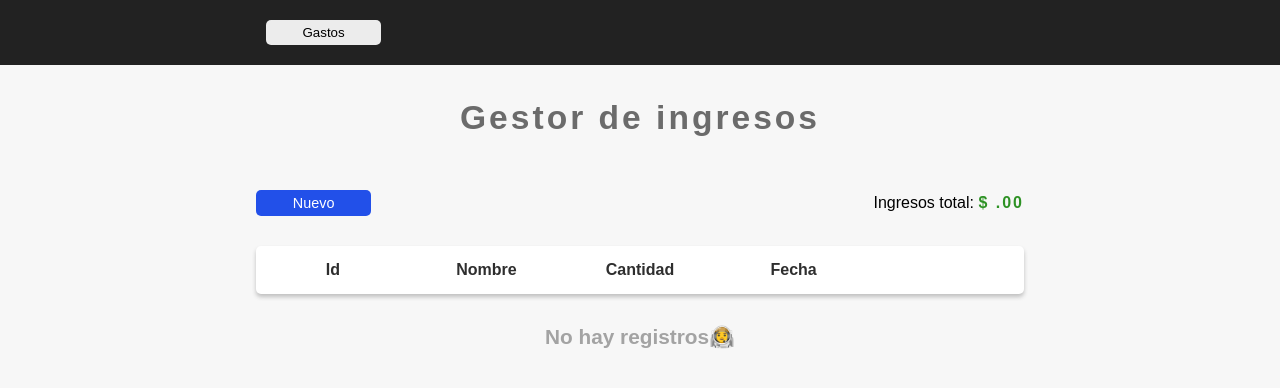
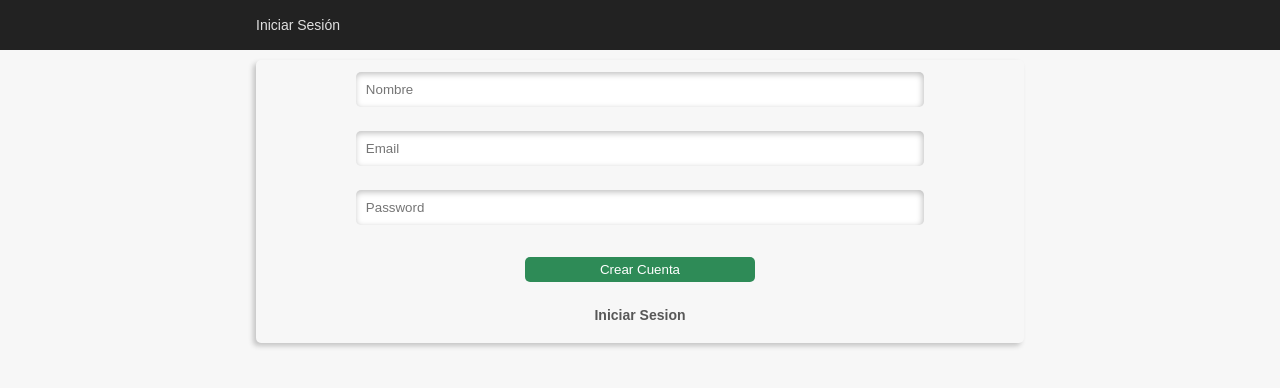
Before and after one commit to DavidVeVe/inex, a React (Create React App) app: page /auth in a window 1280 px wide. Shown: the top 388 px of the page. Built offline with nearby package versions, Linux system fonts and the light colour scheme.

Commit message:
[add] auth component, ready to integrate with firebase

```diff
--- a/src/App.js
+++ b/src/App.js
@@ -1,22 +1,39 @@
-import React, { useState } from "react";
+import React, { useState, Component, Fragment } from "react";
+import { Route, Switch, Redirect } from "react-router-dom";
 
 import "./App.css";
 
 import Manager from "./components/Manager/Manager";
+import Auth from "./containers/Auth/Auth";
 import Layout from "./hoc/Layout/Layout";
 
-function App() {
-  const [showMenu, setShowMenu] = useState(false);
+class App extends Component {
+  state = {
+    showMenu: false,
+  };
+  // const [showMenu, setShowMenu] = useState(false);
 
-  const showMenuHandler = () => {
-    setShowMenu(!showMenu);
+  // const showMenuHandler = () => {
+  //   setShowMenu(!showMenu);
+  // };
+
+  showMenuHandler = () => {
+    this.setState({ showMenu: !this.state.showMenu });
   };
 
-  return (
-    <Layout showMenu={showMenu}>
-      <Manager menuClicked={showMenuHandler} />
-    </Layout>
-  );
+  render() {
+    let routes;
+
+    this.props.authenticated
+      ? (routes = <Route path="/" component={Manager} />)
+      : (routes = <Route path="/auth" component={Auth} />);
+
+    return (
+      <Layout showMenu={this.state.showMenu}>
+        <Switch>{routes}</Switch>
+      </Layout>
+    );
+  }
 }
 
 export default App;
--- a/src/components/Manager/Manager.js
+++ b/src/components/Manager/Manager.js
@@ -13,7 +13,6 @@ import DeletePopup from "../DeletePopup/DeletePopup";
 import menuIcon from "../../assets/icons/menu.png";
 
 const itemsManager = (props) => {
-  console.log(props.formIsValid);
   return (
     <section className="expenseList__container">
       <DeletePopup />
--- a/src/components/Navigation/Toolbar/Toolbar.js
+++ b/src/components/Navigation/Toolbar/Toolbar.js
@@ -1,34 +1,55 @@
 import React from "react";
 import { connect } from "react-redux";
+import { Link } from "react-router-dom";
 
 import * as actions from "../../../store/actions";
 
-import "./Toolbar.css";
-
 import Button from "../../UI/Button/Button";
+import classes from "./Toolbar.module.css";
 
 const Toolbar = (props) => {
   return (
     <nav
-      className={["toolbar__container", props.showMenu ? "showMenu" : ""].join(
-        " "
-      )}
+      className={[
+        classes.toolbar__container,
+        props.showMenu ? classes.showMenu : "",
+      ].join(" ")}
     >
-      <div className="toolbar__buttons">
-        <div className="toolbar__controls">
-          {props.incomeVersion ? (
-            <Button clicked={props.setVersion} width="30%" btnType="white">
-              Gastos
-            </Button>
+      <div className={classes.toolbar__buttons}>
+        {props.authenticated ? (
+          <div className={classes.toolbar__controls}>
+            {props.incomeVersion ? (
+              <Button clicked={props.setVersion} width="30%" btnType="white">
+                Gastos
+              </Button>
+            ) : (
+              <Button clicked={props.setVersion} width="30%" btnType="white">
+                Ingresos
+              </Button>
+            )}
+          </div>
+        ) : null}
+        <div className={classes.authenticateBtns}>
+          {!props.authenticated ? (
+            <Link
+              to="/auth"
+              className={classes.authenticateBtn}
+              clicked="ohla"
+              btnType="white"
+              width="35%"
+            >
+              Iniciar Sesión
+            </Link>
           ) : (
-            <Button
-              clicked={props.setVersion}
-              className="boton"
-              width="30%"
+            <Link
+              to="/"
+              className={classes.authenticateBtn}
+              clicked="ohla"
               btnType="white"
+              width="35%"
             >
-              Ingresos
-            </Button>
+              Cerrar Sesión
+            </Link>
           )}
         </div>
       </div>
--- a/src/components/Navigation/Toolbar/Toolbar.css
+++ b/src/components/Navigation/Toolbar/Toolbar.module.css
@@ -1,5 +1,6 @@
 .toolbar__container {
   width: 100%;
+  height: 50px;
   background-color: #222222;
   box-sizing: border-box;
   display: flex;
@@ -10,16 +11,32 @@
   width: 60%;
   display: flex;
   align-items: center;
-  justify-content: space-between;
+  justify-content: left;
 }
 
-div {
-  width: 50%;
+.toolbar__controls {
+  width: 85%;
 }
 
 .toolbar__controls > * {
   margin: 20px 10px;
   padding: 5px;
+}
+
+.authenticateBtns {
+  display: flex;
+  justify-content: space-evenly;
+}
+
+.authenticateBtn {
+  color: #e0e0e0;
+  font-size: 14px;
+  text-decoration: none;
+  width: 100%;
+}
+
+.authenticateBtn:hover {
+  color: #aaaaaa;
 }
 
 @media (max-width: 900px) {
--- a/src/components/UI/Input/Input.js
+++ b/src/components/UI/Input/Input.js
@@ -77,6 +77,7 @@ const input = (props) => {
           onChange={props.changed}
           value={props.value}
         >
+          {console.log(props.value)}
           {props.elementConfig.options.map((option) => {
             return (
               <option key={option.value} value={option.value}>
--- /dev/null
+++ b/src/containers/Auth/Auth.js
@@ -0,0 +1,123 @@
+import React, { Component } from "react";
+
+import Input from "../../components/UI/Input/Input";
+import Button from "../../components/UI/Button/Button";
+import classes from "./Auth.module.css";
+
+class Auth extends Component {
+  state = {
+    controls: {
+      name: {
+        elementType: "input",
+        elementConfig: {
+          type: "text",
+          placeholder: "Nombre",
+        },
+        value: "",
+        validation: {
+          required: true,
+        },
+        valid: false,
+        touched: false,
+      },
+      email: {
+        elementType: "input",
+        elementConfig: {
+          type: "email",
+          placeholder: "Email",
+        },
+        value: "",
+        validation: {
+          required: true,
+          isEmail: true,
+        },
+        valid: false,
+        touched: false,
+      },
+      password: {
+        elementType: "input",
+        elementConfig: {
+          type: "password",
+          placeholder: "Password",
+        },
+        value: "",
+        validation: {
+          required: true,
+          minLength: 6,
+        },
+        valid: false,
+        touched: false,
+      },
+    },
+    isLogIn: false,
+  };
+
+  switchAuthModeHandler = () => {
+    this.setState({ isLogIn: !this.state.isLogIn });
+  };
+
+  render() {
+    const formElementsArray = [];
+
+    for (let key in this.state.controls) {
+      formElementsArray.push({
+        id: key,
+        config: this.state.controls[key],
+      });
+    }
+
+    let form = formElementsArray.map((formElement) => {
+      return (
+        <Input
+          key={formElement.id}
+          elementType={formElement.config.elementType}
+          elementConfig={formElement.config.elementConfig}
+          value={formElement.config.value}
+          invalid={!formElement.config.valid}
+          shoulValidate={formElement.config.validation}
+          touched={formElement.config.touched}
+          valueType={formElement.id}
+          // changed={(e) =>}
+        />
+      );
+    });
+
+    if (this.state.isLogIn) {
+      delete form[0];
+    }
+
+    return (
+      <section className={classes.formContainer}>
+        <form>
+          {form}
+          {this.state.isLogIn ? (
+            <Button color="white" btnType="add2">
+              Iniciar Sesión
+            </Button>
+          ) : (
+            <Button color="white" btnType="add2">
+              Crear Cuenta
+            </Button>
+          )}
+          {this.state.isLogIn ? (
+            <span
+              onClick={this.switchAuthModeHandler}
+              className={classes.logInBtn}
+            >
+              Crear Cuenta
+            </span>
+          ) : (
+            <span
+              onClick={this.switchAuthModeHandler}
+              className={classes.logInBtn}
+            >
+              Iniciar Sesion
+            </span>
+          )}
+        </form>
+      </section>
+    );
+  }
+}
+
+export default Auth;
--- /dev/null
+++ b/src/containers/Auth/Auth.module.css
@@ -0,0 +1,27 @@
+.formContainer {
+  width: 60%;
+  margin-top: 10px;
+  border-radius: 5px;
+  box-shadow: -3px 3px 5px #c5c5c5;
+}
+
+.formContainer form {
+  width: 100%;
+  display: flex;
+  flex-direction: column;
+  align-items: center;
+  /* justify-content: center; */
+}
+
+.logInBtn {
+  font-size: 14px;
+  margin: 5px 0 20px 0 !important;
+  color: #575757;
+  cursor: pointer;
+}
+
+.logInBtn:hover {
+  color: #1a1a1a;
+  transform: scale(1.05);
+  text-decoration: underline;
+}
--- a/src/store/reducers/form.js
+++ b/src/store/reducers/form.js
@@ -27,6 +27,7 @@ const INITIAL_STATE = {
       elementType: "select",
       elementConfig: {
         options: [
+          { value: "", displayValue: "-- categoría --" },
           { value: "Comida", displayValue: "Comida" },
           { value: "Salud", displayValue: "Salud" },
           { value: "Servicios", displayValue: "Servicios" },
@@ -34,7 +35,7 @@ const INITIAL_STATE = {
           { value: "Otro", displayValue: "Otro" },
         ],
       },
-      value: "Comida",
+      value: "",
       validation: {},
       valid: true,
     },
@@ -106,9 +107,13 @@ const inputChanged = (state, action) => {
     }
   );
 
+  console.log(updatedFormElement);
+
   const updatedNewItemForm = updateObject(state.form, {
     [action.payload.identifier]: updatedFormElement,
   });
+
+  console.log(updatedNewItemForm);
 
   let formIsValid = true;
 
@@ -137,8 +142,6 @@ const addItem = (state, action) => {
   updatedForm.date = updatedForm.date.split("-").reverse().join("/");
 
   const newForm = clearForm(state.form, updateObject);
-
-  console.log(updatedForm);
 
   if (state.editing && state.incomeVersion) {
     return updateObject(state, {
```
Also changed, not shown: src/store/actions/auth.js (added), src/store/reducers/auth.js (added).
